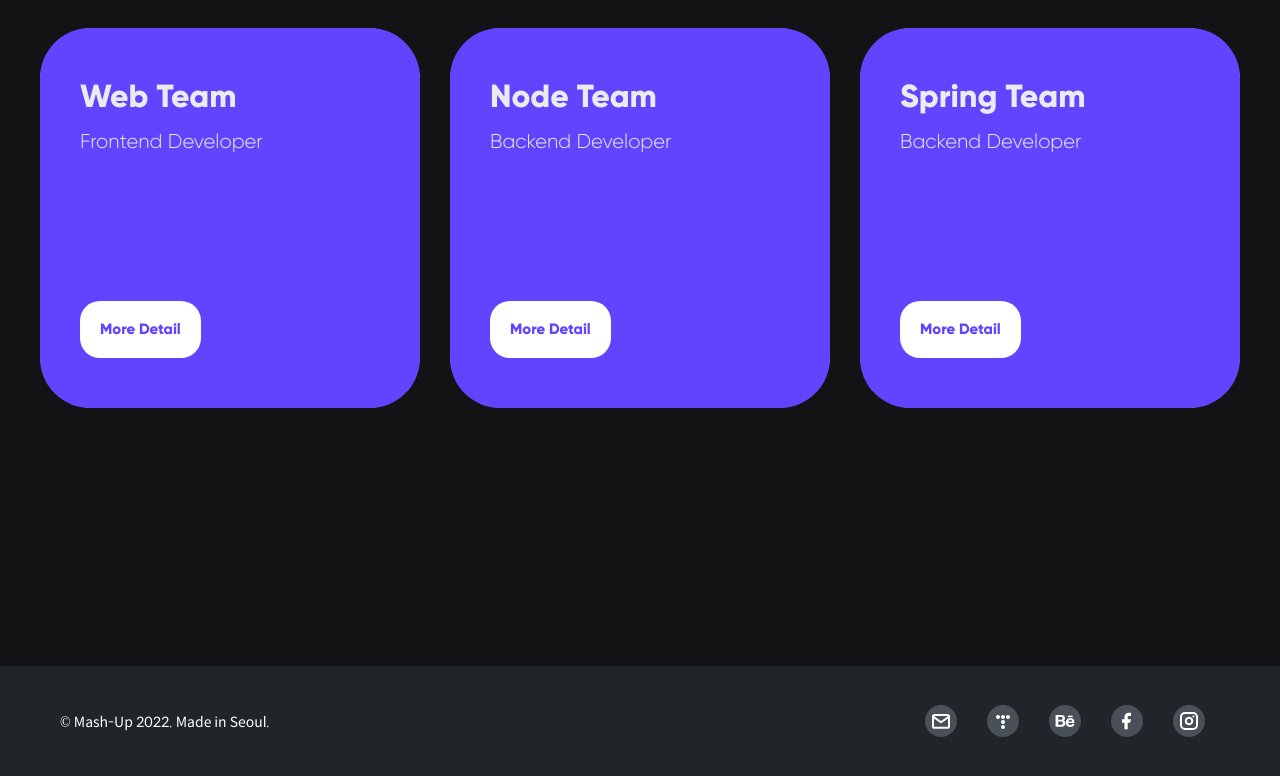
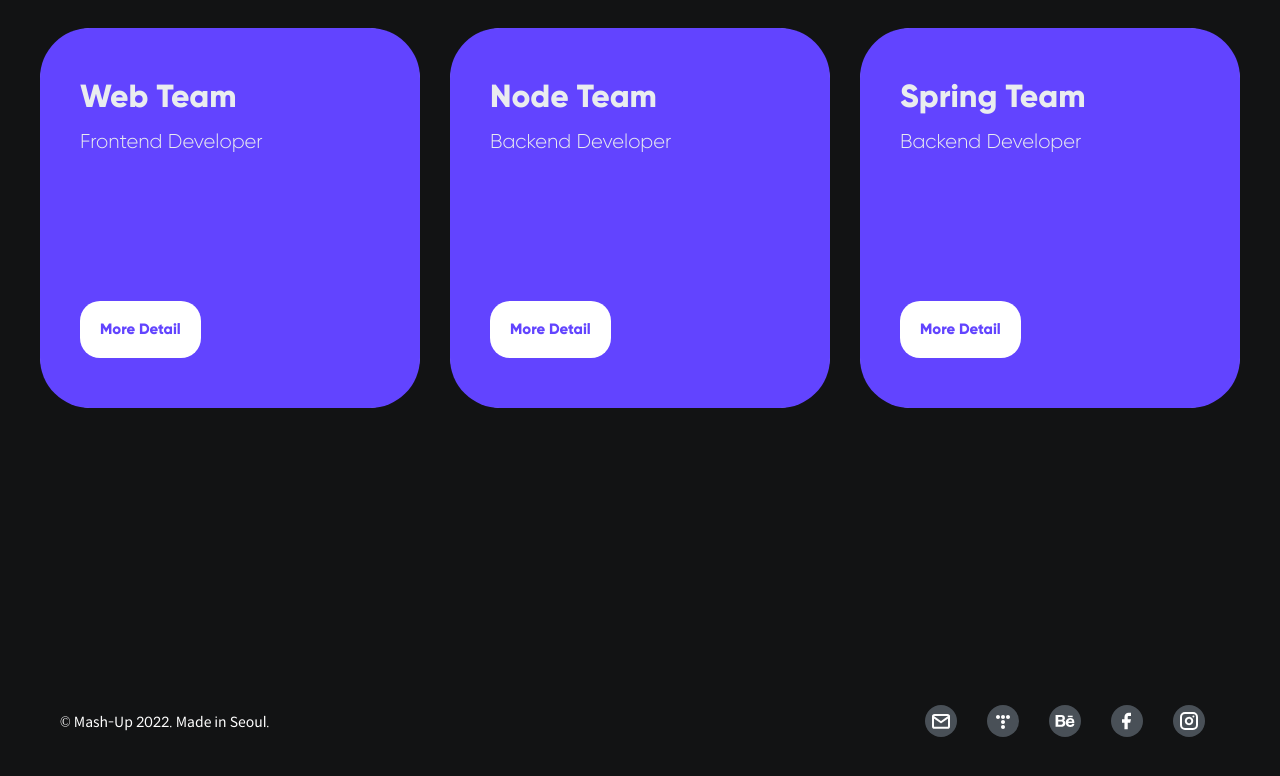
Before and after one commit to mash-up-kr/mash-up-recruit-fe, a Next.js app: page / in a window 1280 px wide. Shown: the part 1577-2353 px from the top of the page. Built offline with nearby package versions, Linux system fonts and the light colour scheme; no server answers.

Commit message:
Feat: 푸터 색상과 scroll bounce 영역의 색상을 조정한다

```diff
--- a/pages/_app.tsx
+++ b/pages/_app.tsx
@@ -21,7 +21,7 @@ const MyApp = ({ Component, pageProps }: AppProps) => {
 
     return () => {
       router.events.off('routeChangeStart', handleShowLoadingSpinner);
-      router.events.off('hashChangeComplete', handleHideLoadingSpinner);
+      router.events.off('routeChangeComplete', handleHideLoadingSpinner);
       router.events.off('routeChangeError', handleHideLoadingSpinner);
     };
   }, [router.events]);
@@ -33,7 +33,7 @@ const MyApp = ({ Component, pageProps }: AppProps) => {
           ${globalStyles}
 
           html {
-            scroll-behavior: ${router.pathname === HOME_PAGE ? 'smooth' : 'auto'};
+            background: ${router.pathname === HOME_PAGE ? theme.colors.gray95 : theme.colors.white};
           }
         `}
       />
--- a/src/components/common/Footer/Footer.styled.ts
+++ b/src/components/common/Footer/Footer.styled.ts
@@ -11,7 +11,7 @@ export const Footer = styled.footer<FooterProps>`
     width: 100%;
     height: 11.2rem;
     padding: 4rem 0;
-    background: ${currentPage === HOME_PAGE ? theme.colors.gray90 : theme.colors.white};
+    background: ${currentPage === HOME_PAGE ? theme.colors.gray95 : theme.colors.white};
 
     @media (max-width: ${theme.breakPoint.media.tabletS}) {
       flex-flow: column nowrap;
```
